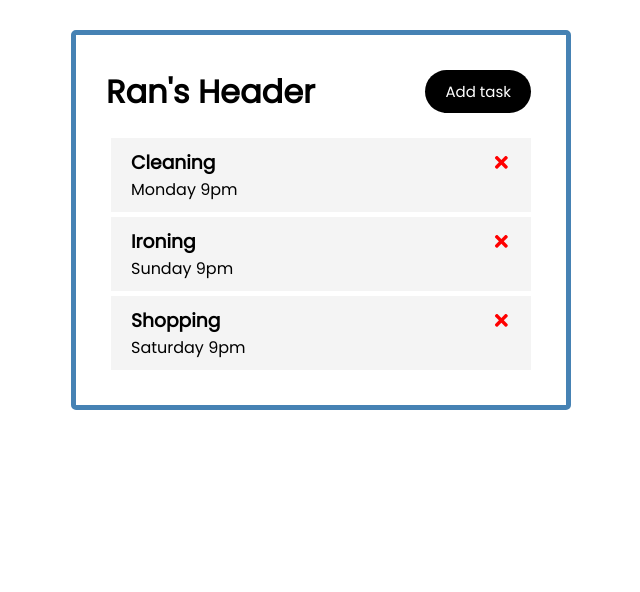
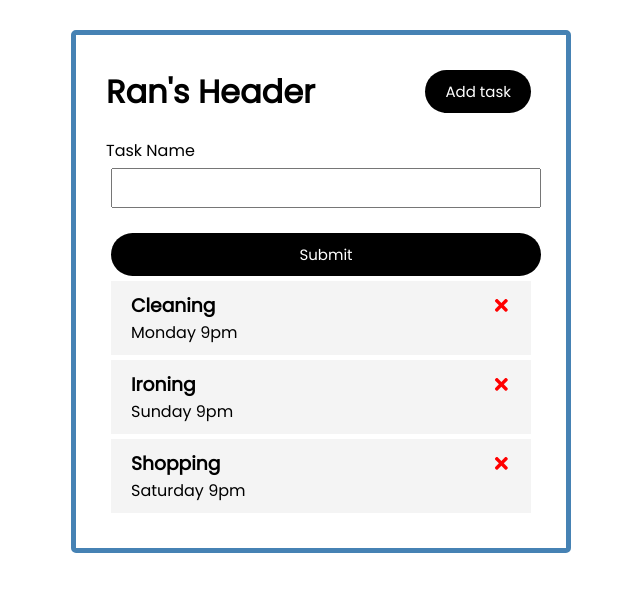
Before and after one commit to ranerlich7/ran-task, a React (Create React App) app: page / in a window 1280 px wide. Shown: the top 592 px of the page, without its empty margins (319-959 px from the left). Built offline with nearby package versions, Linux system fonts and the light colour scheme; the HTML template or start-up script is replaced by a standard one.

Commit message:
added AddTask component + 1 field and added useState on this field so react will know it

```diff
--- a/src/App.js
+++ b/src/App.js
@@ -1,6 +1,7 @@
 import Header from './components/Header';
 import Tasks from './components/Tasks';
 import { useState } from 'react';
+import AddTask from './components/AddTask';
 
 function App() {
     const [tasks,setTasks] = useState([
@@ -37,6 +38,7 @@
   return (
       <div className="container">
       <Header/>
+      <AddTask/>
       <Tasks tasks={tasks} onDelete={onDelete} toggleReminder={toggleReminder}/>
       </div>
   );
--- /dev/null
+++ b/src/components/AddTask.js
@@ -0,0 +1,21 @@
+import { useState } from "react"
+
+function AddTask() {
+    const [taskName,setTaskName] = useState('')
+
+    function change(e) {
+        setTaskName(e.target.value)
+    }
+
+    return (
+        <form>
+            <div className="form-control">
+                <label>Task Name</label>
+                <input type="text" onChange={change}></input>
+            </div>
+                <input className="btn btn-block" type="submit" value="Submit"></input>
+        </form>
+    )
+}
+
+export default AddTask
--- a/src/test2.html
+++ b/src/test2.html
@@ -14,6 +14,7 @@
 
 function changeColor(color) {
   document.getElementById("demo").style.backgroundColor = color
+  console.log(event)
 
 }
 </script>
```
